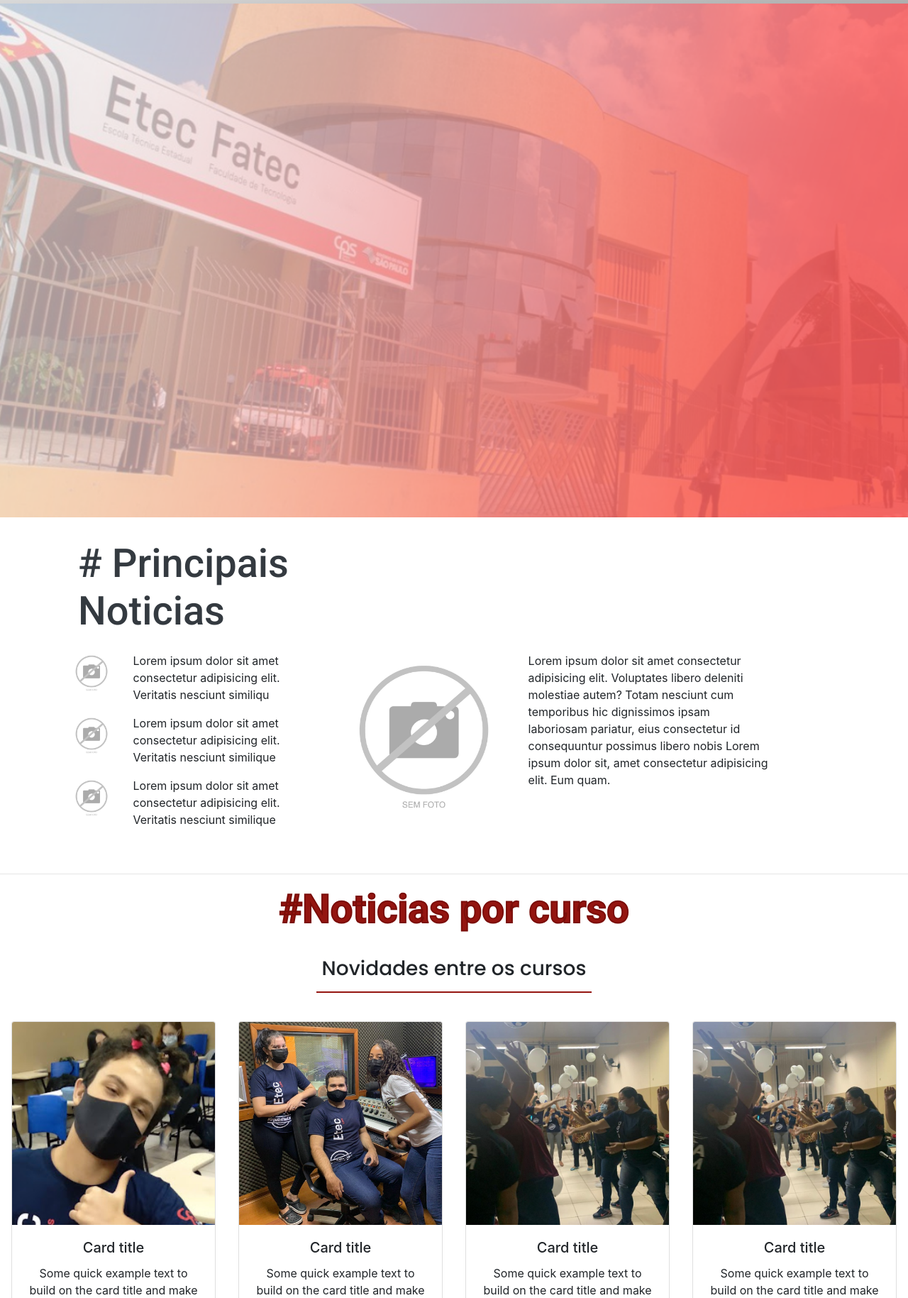
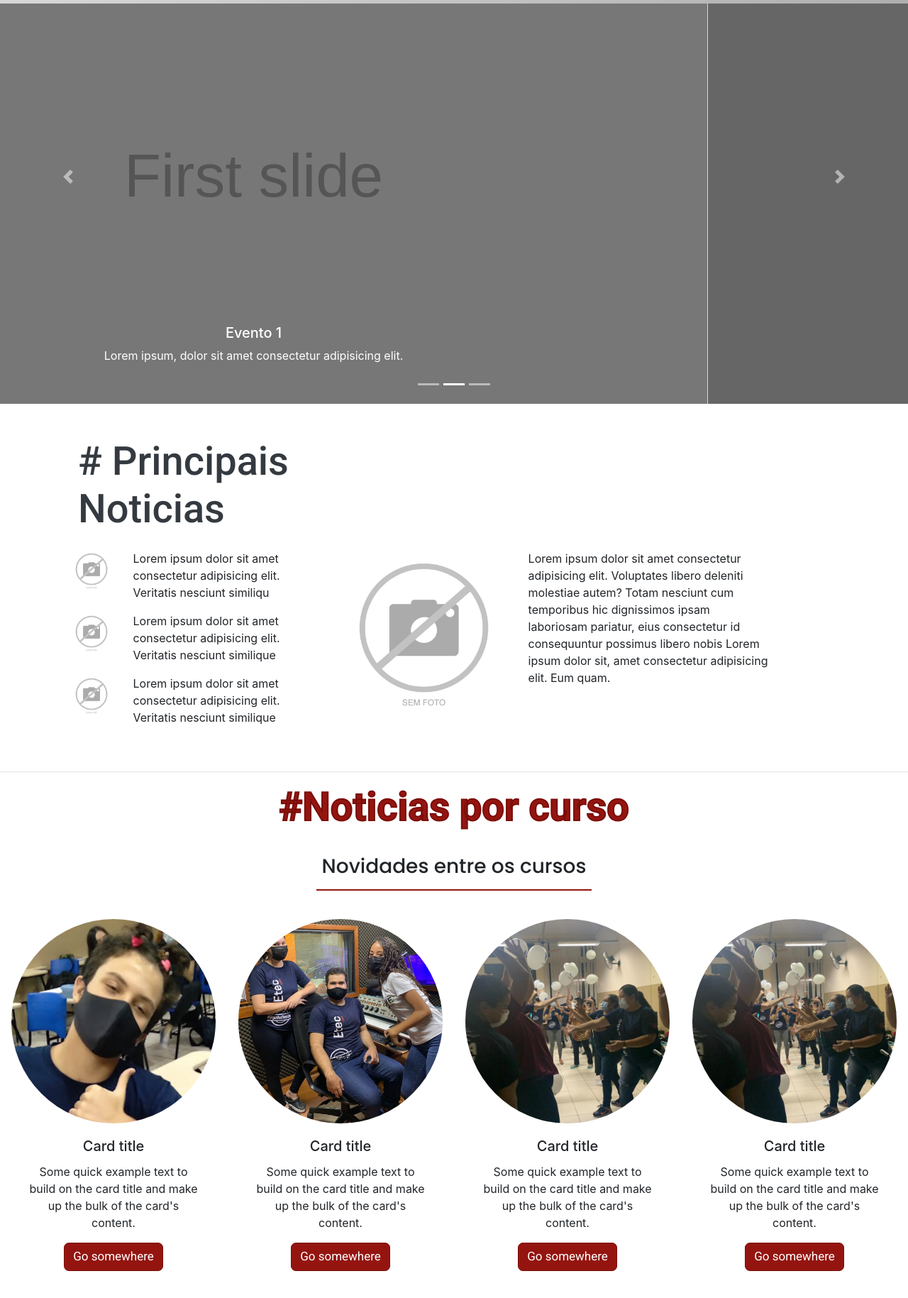
Before and after one commit to RafaelFassa/Pw-segundo-bimestre, a plain HTML site: page index.html in a window 1280 px wide. Shown: the part 71-1900 px from the top of the page at 71% size. Drawn offline with Linux system fonts and the light colour scheme.

Commit message:
asfsdfef

```diff
--- a/css/rafael.css
+++ b/css/rafael.css
@@ -27,11 +27,16 @@
     transition: 0.3s;
 }
 
-.bg-rafael {
-    background-image: url("../img/MicrosoftTeams-image.png");
-    background-size: cover;
-    background-position: center;
-    height: 100vh;
+.bg-bord {
+    border-radius: 50%;
+}
+
+.img-banner {
+    height: 40rem;
+    min-height: 40rem;
+    max-height: 40rem;
+    width: 100%;
+    object-fit: cover;
 }
 
 .bg-pesquisar {
--- a/index.html
+++ b/index.html
@@ -48,9 +48,47 @@
         </div>
     </nav>
 
-    <div class="jumbotron jumbotron-fluid text-center bg-rafael">
+    <div id="my-carousel" class="carousel slide" data-ride="carousel">
+        <ol class="carousel-indicators">
+            <li class="active" data-target="#webDeveloper" data-slide-to="0" aria-current="location"></li>
+            <li data-target="#webDeveloper" data-slide-to="1"></li>
+            <li data-target="#webDeveloper" data-slide-to="2"></li>
+        </ol>
+        <div class="carousel-inner">
+            <div class="carousel-item active">
+                <img class="d-block w-100 img-banner" src="img/carrosel 1.svg" alt="01">
+                <div class="carousel-caption d-none d-md-block">
+                    <h5>Evento 1</h5>
+                    <p>Lorem ipsum, dolor sit amet consectetur adipisicing elit.</p>
+                </div>
+            </div>
+            <div class="carousel-item">
+                <img class="d-block w-100 img-banner" src="img/carrosel 2.svg" alt="02">
+                <div class="carousel-caption d-none d-md-block">
+                    <h5>Evento 2</h5>
+                    <p>Lorem ipsum, dolor sit amet consectetur adipisicing elit.</p>
+                </div>
+            </div>
+            <div class="carousel-item">
+                <img class="d-block w-100 img-banner" src="img/carrosel 3.svg" alt="03">
+                <div class="carousel-caption d-none d-md-block">
+                    <h5>Evento 3</h5>
+                    <p>Lorem ipsum, dolor sit amet consectetur adipisicing elit.</p>
+                </div>
+            </div>
+        </div>
+        <a class="carousel-control-prev" href="#webDeveloper" data-slide="prev" role="button">
+            <span class="carousel-control-prev-icon" aria-hidden="true"></span>
+            <span class="sr-only">Previous</span>
+        </a>
+        <a class="carousel-control-next" href="#webDeveloper" data-slide="next" role="button">
+            <span class="carousel-control-next-icon" aria-hidden="true"></span>
+            <span class="sr-only">Next</span>
+        </a>
+    </div>
 
-    </div>
+    <br>
+    <br>
 
     <div class="container">
         <div class="row">
@@ -68,7 +106,7 @@
                 <div class="container-fluid">
                     <div class="row mt-3">
                         <div class="col-12 col-sm-3 col-md-3">
-                            <img class="img-fluid" src="img/sem-foto.jpg" alt="">
+                            <img class="img-fluid bg-bord" src="img/sem-foto.jpg" alt="">
                         </div>
                         <div class="col-12 col-sm-9 col-md-9">
                             Lorem ipsum dolor sit amet consectetur adipisicing elit. Veritatis nesciunt similiqu
@@ -79,7 +117,7 @@
                 <div class="container-fluid">
                     <div class="row mt-3">
                         <div class="col-12 col-sm-3 col-md-3">
-                            <img class="img-fluid" src="img/sem-foto.jpg" alt="">
+                            <img class="img-fluid bg-bord" src="img/sem-foto.jpg" alt="">
                         </div>
                         <div class="col-12 col-sm-9 col-md-9">
                             Lorem ipsum dolor sit amet consectetur adipisicing elit. Veritatis nesciunt similique
@@ -90,7 +128,7 @@
                 <div class="container-fluid">
                     <div class="row mt-3">
                         <div class="col-12 col-sm-3 col-md-3">
-                            <img class="img-fluid" src="img/sem-foto.jpg" alt="">
+                            <img class="img-fluid bg-bord" src="img/sem-foto.jpg" alt="">
                         </div>
                         <div class="col-12 col-sm-9 col-md-9">
                             Lorem ipsum dolor sit amet consectetur adipisicing elit. Veritatis nesciunt similique
@@ -103,7 +141,7 @@
                 <div class="container-fluid">
                     <div class="row mt-3">
                         <div class="col-12 col-sm-5 col-md-5">
-                            <img class="img-fluid" src="img/sem-foto.jpg" alt="">
+                            <img class="img-fluid bg-bord" src="img/sem-foto.jpg" alt="">
                         </div>
                         <div class="col-12 col-sm-7 col-md-7">
                             Lorem ipsum dolor sit amet consectetur adipisicing elit. Voluptates libero deleniti molestiae autem? Totam nesciunt cum temporibus hic dignissimos ipsam laboriosam pariatur, eius consectetur id consequuntur possimus libero nobis Lorem ipsum dolor sit,
@@ -129,8 +167,18 @@
         <div class="container-fluid">
             <div class="row mt-3">
                 <div class="col-12 col-sm-6 col-md-3">
-                    <div class="card" style="width: 18rem;">
-                        <img class="card-img-top" src="img/marco.jpg" alt="Card image cap">
+                    <div class="" style="width: 18rem;">
+                        <img class="card-img-top bg-bord" src="img/marco.jpg" alt="Card image cap">
+                        <div class="card-body ">
+                            <h5 class="card-title">Card title</h5>
+                            <p class="card-text">Some quick example text to build on the card title and make up the bulk of the card's content.</p>
+                            <a href="#" class="btn btn-botao">Go somewhere</a>
+                        </div>
+                    </div>
+                </div>
+                <div class="col-12 col-sm-6 col-md-3">
+                    <div class="" style="width: 18rem;">
+                        <img class="card-img-top bg-bord" src="img/img1.jpg" alt="Card image cap">
                         <div class="card-body">
                             <h5 class="card-title">Card title</h5>
                             <p class="card-text">Some quick example text to build on the card title and make up the bulk of the card's content.</p>
@@ -139,8 +187,8 @@
                     </div>
                 </div>
                 <div class="col-12 col-sm-6 col-md-3">
-                    <div class="card" style="width: 18rem;">
-                        <img class="card-img-top" src="img/img1.jpg" alt="Card image cap">
+                    <div class="" style="width: 18rem;">
+                        <img class="card-img-top bg-bord" src="img/img5.jpg" alt="Card image cap">
                         <div class="card-body">
                             <h5 class="card-title">Card title</h5>
                             <p class="card-text">Some quick example text to build on the card title and make up the bulk of the card's content.</p>
@@ -149,18 +197,8 @@
                     </div>
                 </div>
                 <div class="col-12 col-sm-6 col-md-3">
-                    <div class="card" style="width: 18rem;">
-                        <img class="card-img-top" src="img/img5.jpg" alt="Card image cap">
-                        <div class="card-body">
-                            <h5 class="card-title">Card title</h5>
-                            <p class="card-text">Some quick example text to build on the card title and make up the bulk of the card's content.</p>
-                            <a href="#" class="btn btn-botao">Go somewhere</a>
-                        </div>
-                    </div>
-                </div>
-                <div class="col-12 col-sm-6 col-md-3">
-                    <div class="card" style="width: 18rem;">
-                        <img class="card-img-top" src="img/img5.jpg" alt="Card image cap">
+                    <div class="" style="width: 18rem;">
+                        <img class="card-img-top bg-bord" src="img/img5.jpg" alt="Card image cap">
                         <div class="card-body">
                             <h5 class="card-title">Card title</h5>
                             <p class="card-text">Some quick example text to build on the card title and make up the bulk of the card's content.</p>
```
